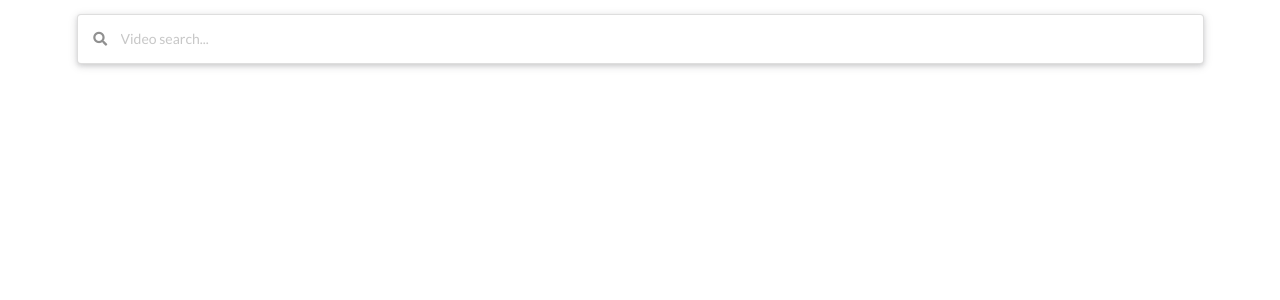
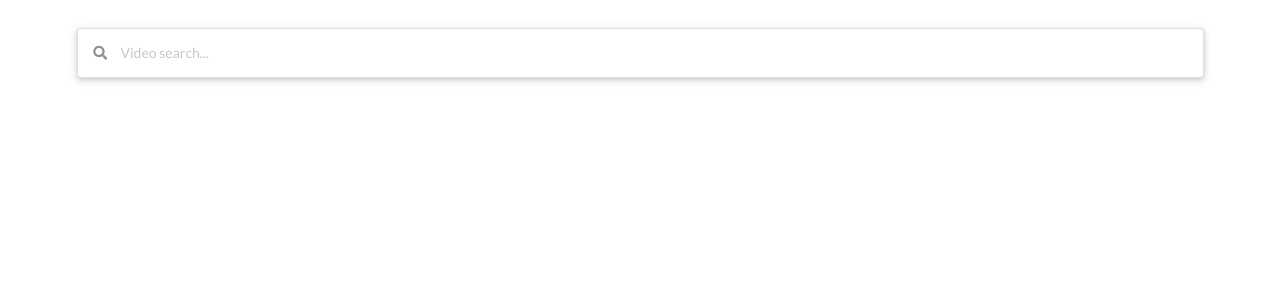
Before and after one commit to hastytoro/react-youtube-app, a React (Create React App) app: page / in a window 1280 px wide. Shown: the top 300 px of the page. Built offline with nearby package versions, Linux system fonts and the light colour scheme.

Commit message:
4) Updating App state from fetched youtube data

```diff
--- a/src/App.js
+++ b/src/App.js
@@ -4,6 +4,7 @@ import SearchBar from "./components/SearchBar";
 import youtube from "./apis/youtube";
 
 class App extends React.Component {
+  state = { videos: [] };
   // We use this callback prop passed down to our child component that collects
   // inputs state "a searched term" that App can then pass into a API request.
   onTermSubmit = async (term) => {
@@ -12,12 +13,14 @@ class App extends React.Component {
     // The term we using in our youtube API query is coming from child state.
     // Check network tab in DevTools to determine if fetch request worked!
     const response = await youtube.get("/search", {
-      params: {
-        q: term,
-      },
+      params: { q: term },
     });
-    console.log(response.data);
+    this.setState({ videos: response.data.items });
   };
+
+  componentDidUpdate() {
+    console.log(this.state);
+  }
 
   render() {
     return (
--- a/src/index.css
+++ b/src/index.css
@@ -10,6 +10,6 @@
 }
 
 body {
-  margin-top: 1rem;
+  margin-top: 2rem;
   height: 100%;
 }
```
